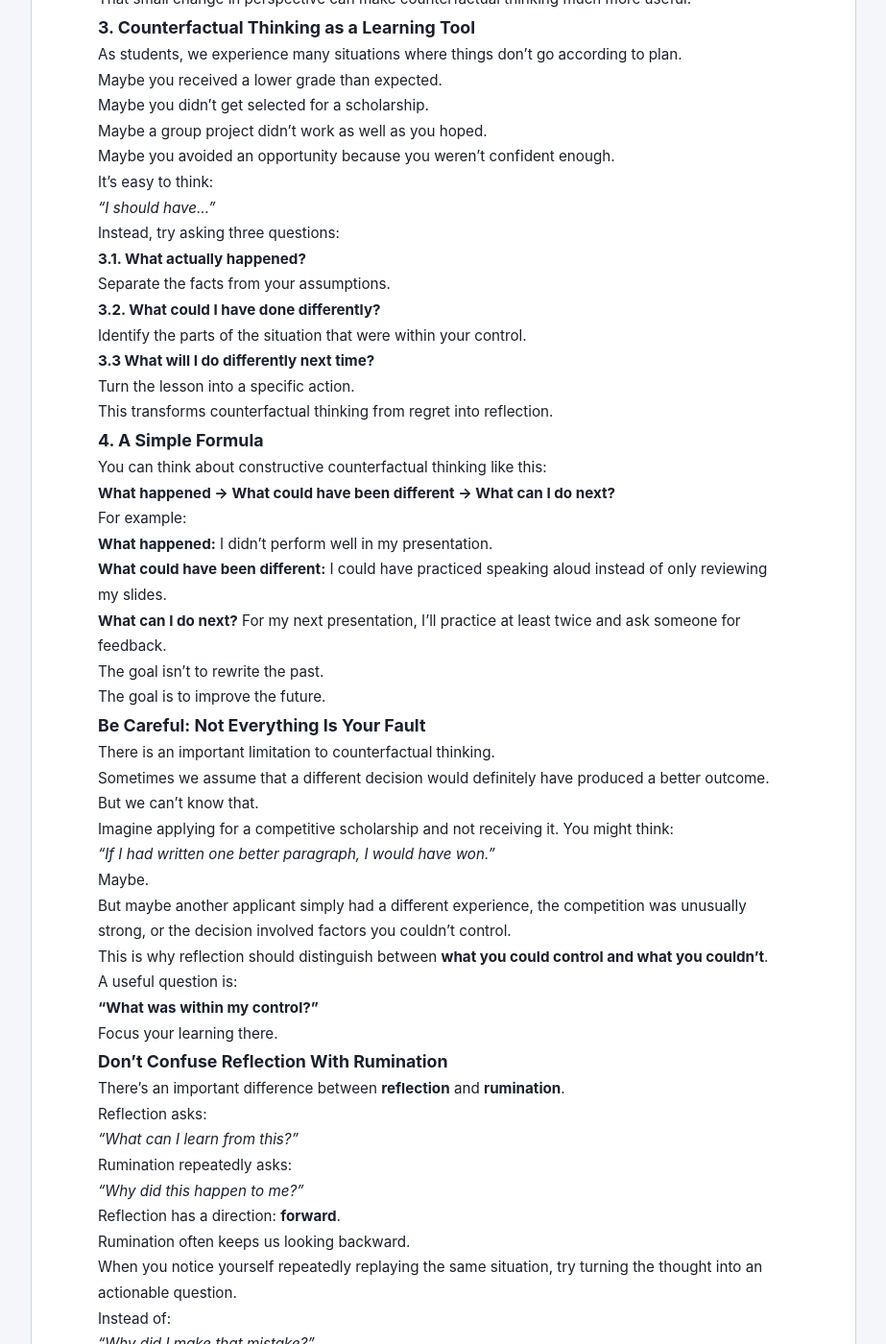
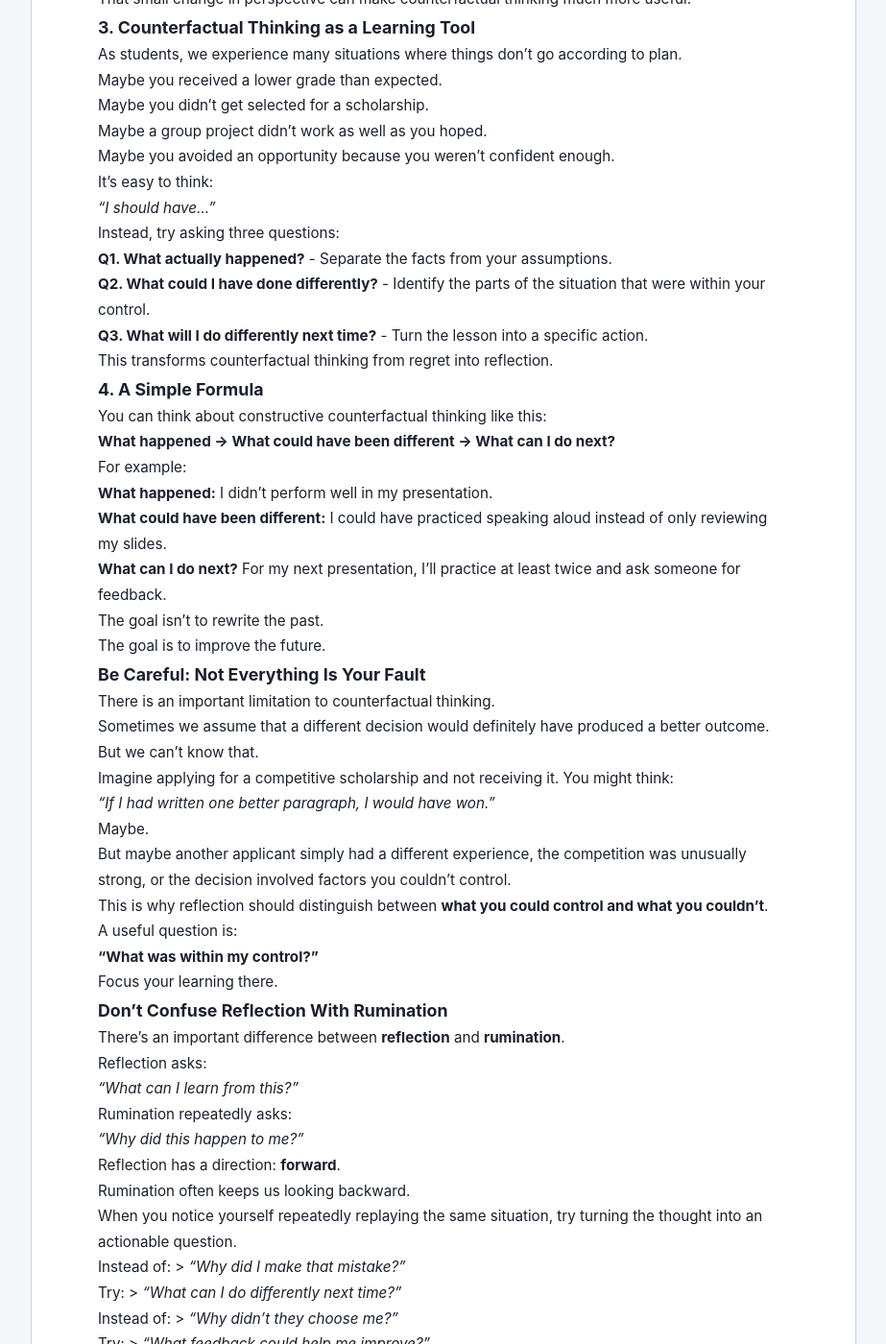
Before and after one commit to DangLeUyen/blog, a Jekyll site: the page built from _posts/2026-08-08-CounterfactualThinking.md, in a window 1280 px wide and 1400 px high, scrolled down 1526 px. Shown: the whole window at 96% size, without its empty margins (178-1101 px from the left). Built offline with Jekyll 4.4.1, drawn with Linux system fonts in a browser that asks for light colours; some of the changed text lies outside the part shown.

Commit message:
Update 2026-08-08-CounterfactualThinking.md

```diff
--- a/_posts/2026-08-08-CounterfactualThinking.md
+++ b/_posts/2026-08-08-CounterfactualThinking.md
@@ -97,17 +97,11 @@ It's easy to think:
 
 Instead, try asking three questions:
 
-#### 3.1. What actually happened?
+**Q1. What actually happened?** - Separate the facts from your assumptions.
 
-Separate the facts from your assumptions.
+**Q2. What could I have done differently?** - Identify the parts of the situation that were within your control.
 
-#### 3.2. What could I have done differently?
-
-Identify the parts of the situation that were within your control.
-
-#### 3.3 What will I do differently next time?
-
-Turn the lesson into a specific action.
+**Q3. What will I do differently next time?** - Turn the lesson into a specific action.
 
 This transforms counterfactual thinking from regret into reflection.
 
@@ -119,14 +113,11 @@ You can think about constructive counterfactual thinking like this:
 
 For example:
 
-**What happened:**
-I didn't perform well in my presentation.
+**What happened:** I didn't perform well in my presentation.
 
-**What could have been different:**
-I could have practiced speaking aloud instead of only reviewing my slides.
+**What could have been different:** I could have practiced speaking aloud instead of only reviewing my slides.
 
-**What can I do next?**
-For my next presentation, I'll practice at least twice and ask someone for feedback.
+**What can I do next?** For my next presentation, I'll practice at least twice and ask someone for feedback.
 
 The goal isn't to rewrite the past.
 
@@ -174,21 +165,13 @@ Rumination often keeps us looking backward.
 
 When you notice yourself repeatedly replaying the same situation, try turning the thought into an actionable question.
 
-Instead of:
+Instead of: > *"Why did I make that mistake?"*
 
-> *"Why did I make that mistake?"*
+Try: > *"What can I do differently next time?"*
 
-Try:
+Instead of: > *"Why didn't they choose me?"*
 
-> *"What can I do differently next time?"*
-
-Instead of:
-
-> *"Why didn't they choose me?"*
-
-Try:
-
-> *"What feedback could help me improve?"*
+Try: > *"What feedback could help me improve?"*
 
 The goal isn't to eliminate "what if" questions.
 
@@ -221,9 +204,7 @@ One of the most powerful changes you can make is to replace:
 
 > **"What if things had been different?"**
 
-with:
-
-> **"What can I make different next time?"**
+with: > **"What can I make different next time?"**
 
 The first question looks backward.
 
```
